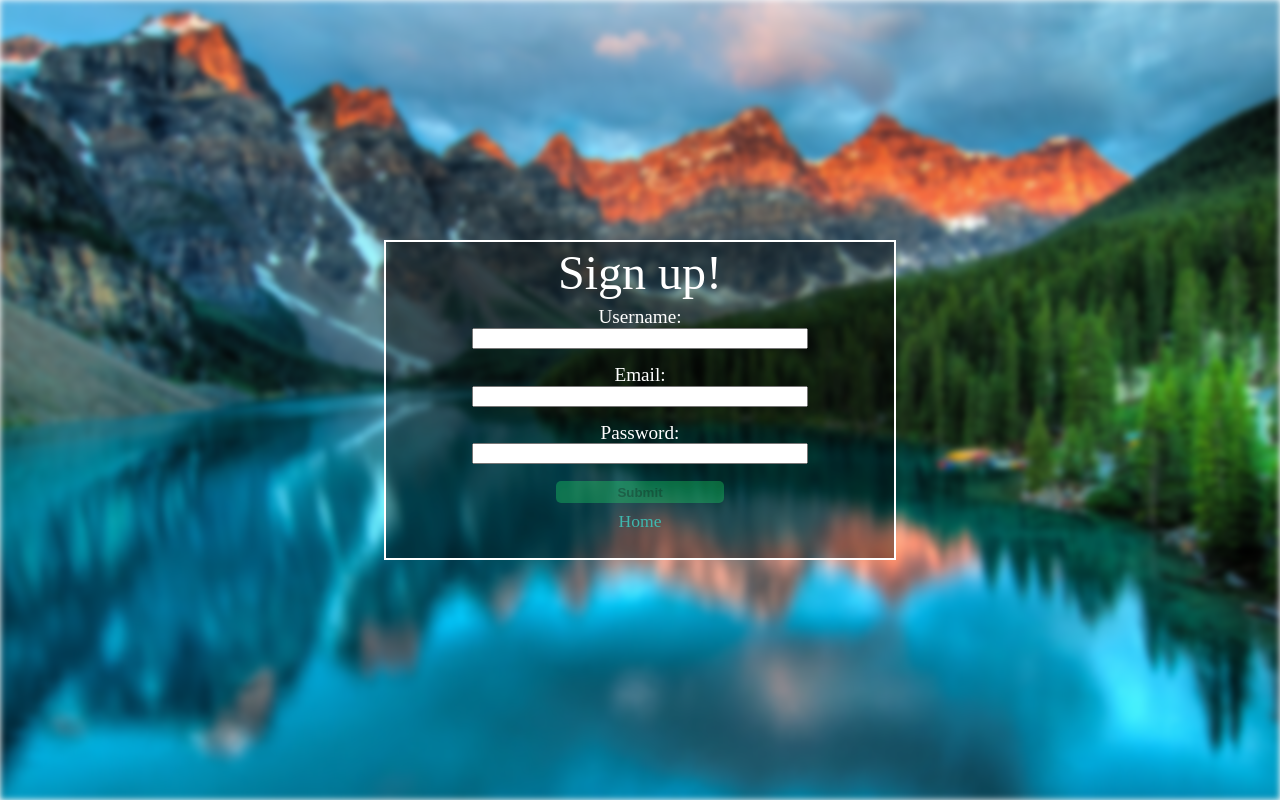
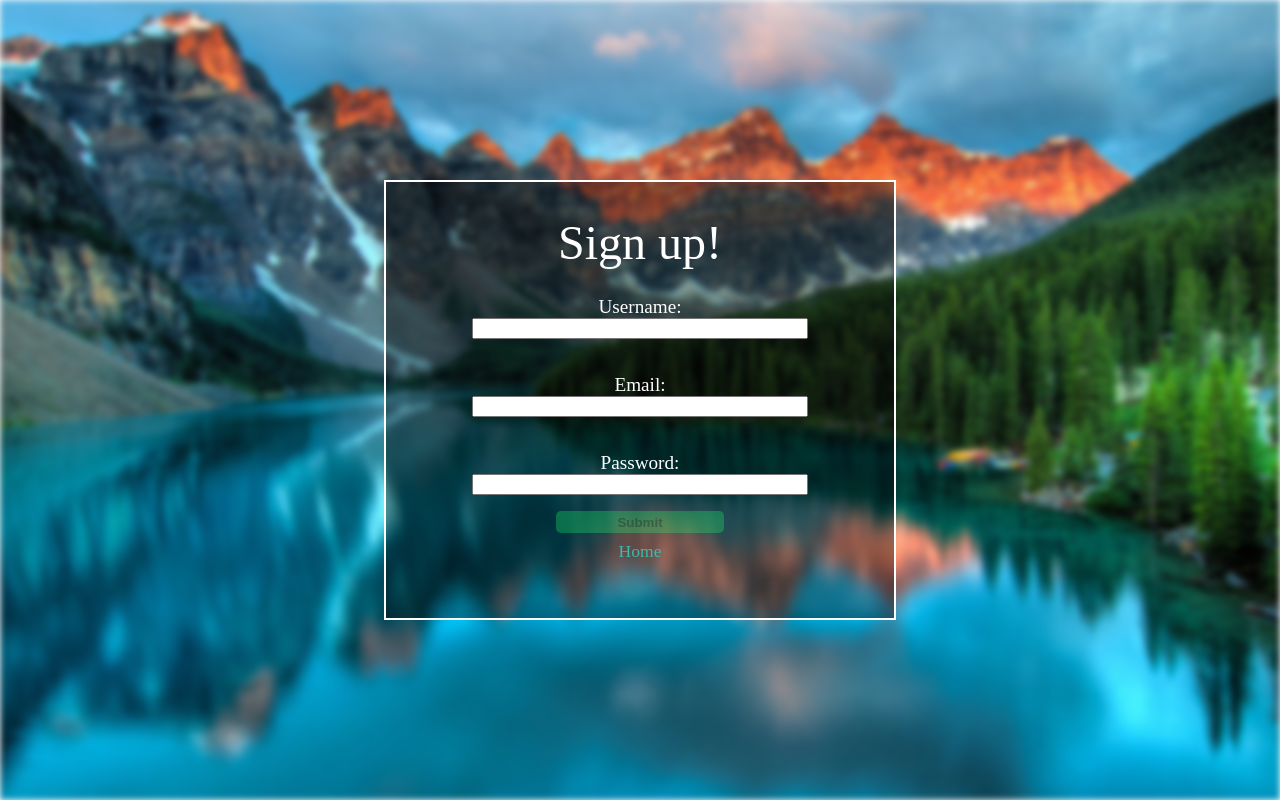
Before and after one commit to SassyFatCat/Front-End, a React (Create React App) app in the folder wunderlist/: page /signup in a window 1280 px wide. Built offline with nearby package versions, Linux system fonts and the light colour scheme.

Commit message:
styling tweaks

```diff
--- a/wunderlist/src/components/Login/Login.css
+++ b/wunderlist/src/components/Login/Login.css
@@ -54,7 +54,7 @@ input {
   transition: 0.3s;
   transform: scale(1.02);
 }
-.loginButton :disabled {
+.loginButton:disabled {
   background-color: #24f56a4d;
   transition: none;
   transform: none;
--- a/wunderlist/src/components/SignUp/SignUp.css
+++ b/wunderlist/src/components/SignUp/SignUp.css
@@ -12,10 +12,10 @@
 input {
   width: 100%;
 }
-label{
+label {
   font-size: 1.2rem;
 }
-.insideFormContainer{
+.insideFormContainer {
   display: flex;
   flex-direction: column;
 }
@@ -23,38 +23,41 @@ label{
 .submitButton {
   width: 50%;
   padding: 1%;
-  background-color: #24F569;
+  background-color: #24f569;
   font-weight: bolder;
   border: 0.1px black;
   border-radius: 5px;
 }
-.submitButton:hover{
+.submitButton:hover {
   transition: 0.3s;
   transform: scale(1.02);
 }
-.submitButton:disabled{
+.submitButton:disabled {
   background-color: #24f56a4d;
   transition: none;
   transform: none;
 }
-.homeLink{
+.homeLink {
   width: 50%;
-    text-decoration: none;
-    color: #3FB8AF;
-    padding: 3%;
-    font-size: 1.1rem;
-    margin: 0 auto;
+  text-decoration: none;
+  color: #3fb8af;
+  padding: 3%;
+  font-size: 1.1rem;
+  margin: 0 auto;
 }
-.homeLink:hover{
+.homeLink:hover {
   color: #3fb8b0cb;
-
 }
 /* ERRORS CSS  */
 .error {
   color: rgb(190, 42, 42);
+  height:12px;
+  font-size: 1rem;
+  padding-bottom: 6%;
 }
 .title {
   padding: 0;
+  font-size: 3rem;
 }
 
 /* BackGtound stuffa magiger */
@@ -83,7 +86,26 @@ label{
   transform: translate(-50%, -50%);
   z-index: 2;
   width: 40%;
-  height: 40%;
+  height: 50%;
   text-align: center;
   border: 2px solid white;
 }
+@media (min-width: 1220px) {
+  .formContainer {
+    display: flex;
+    flex-direction: column;
+    justify-content: center;
+    align-items: center;
+    position: absolute;
+    background-color: rgba(0, 0, 0, 0.4);
+    color: white;
+    top: 50%;
+    left: 50%;
+    transform: translate(-50%, -50%);
+    z-index: 2;
+    width: 40%;
+    height: 55%;
+    text-align: center;
+    border: 2px solid white;
+  }
+}
--- a/wunderlist/src/components/SignUp/SignUp.js
+++ b/wunderlist/src/components/SignUp/SignUp.js
@@ -131,6 +131,9 @@ const SignUp = () => {
             <Link className="homeLink" to="/">
               Home
             </Link>
+            {/* <div>
+              <h1>{user.username}</h1>
+            </div> */}
           </div>
         </form>
       </div>
```
Also changed, not shown: wunderlist/src/App.js (+1 -10 lines).
